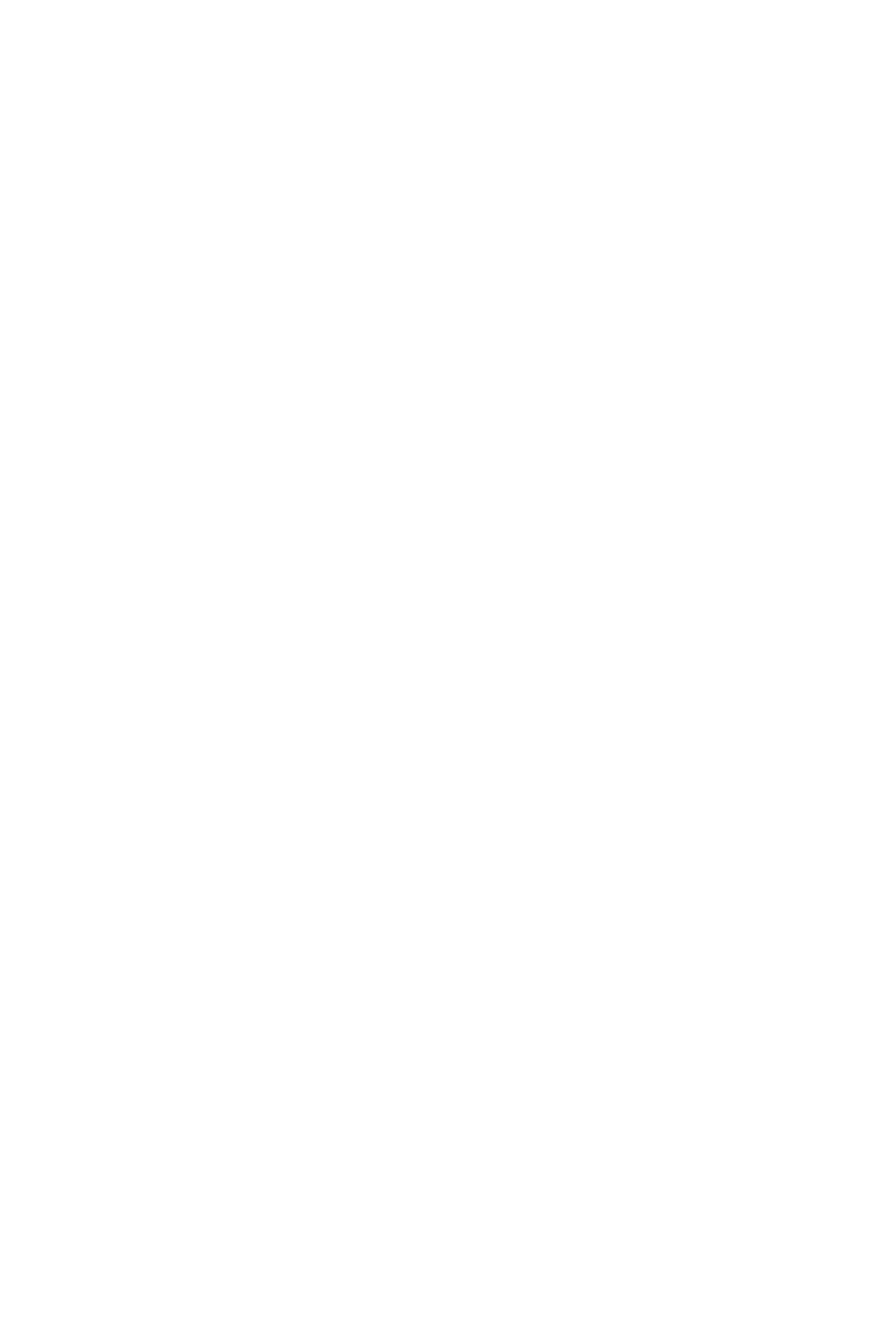
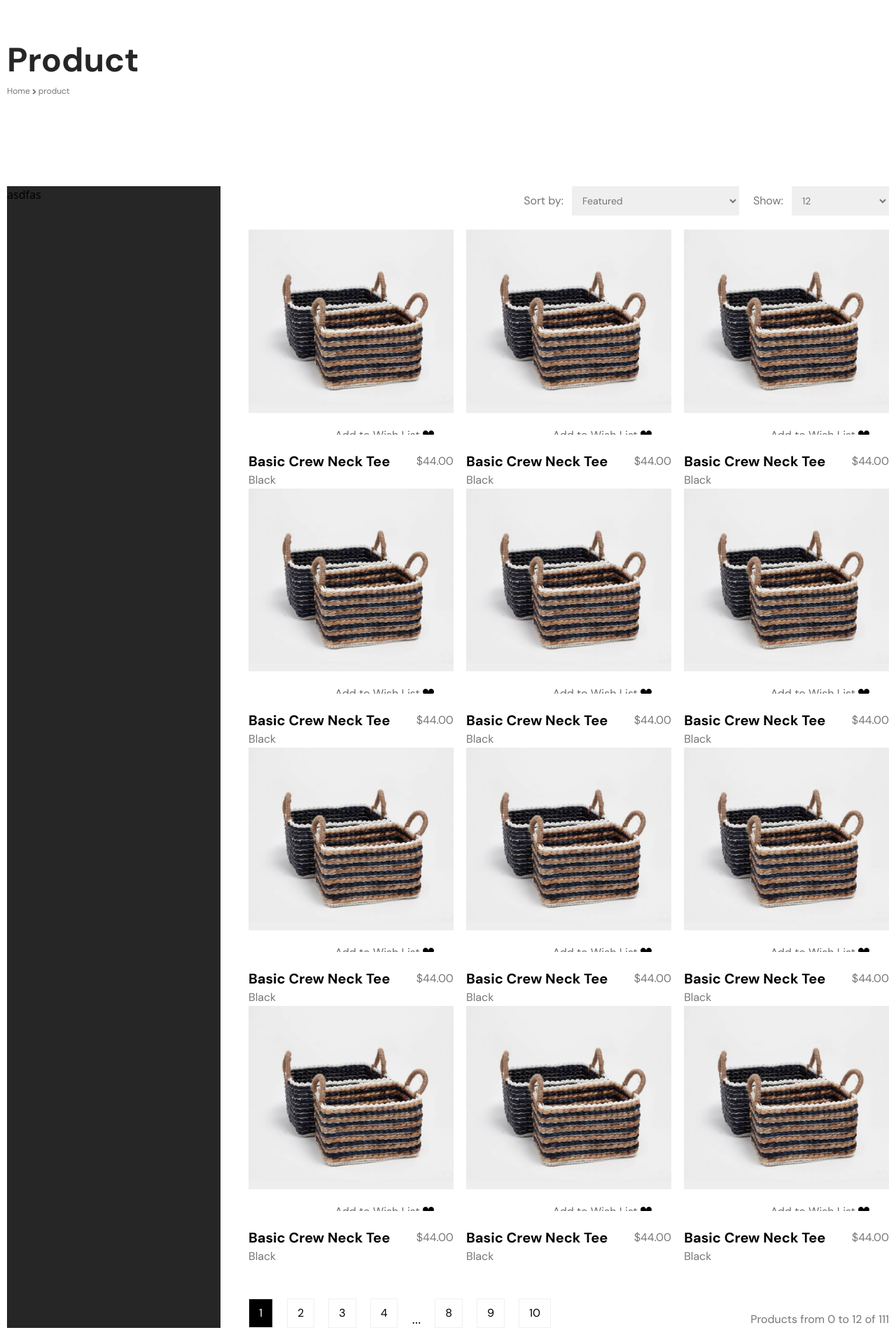
Before and after one commit to junaiyet/obeby, a React (Create React App) app: page /product in a window 1280 px wide. Before the commit this address had no page. Shown: the part 300-2220 px from the top of the page at 70% size. Before the commit the page ends 800 px from the top, so only its background shows below. Built offline with nearby package versions, Linux system fonts and the light colour scheme.

Commit message:
code update

```diff
--- a/package.json
+++ b/package.json
@@ -9,6 +9,7 @@
     "react": "^18.2.0",
     "react-dom": "^18.2.0",
     "react-icons": "^4.7.1",
+    "react-paginate": "^8.1.4",
     "react-router-dom": "^6.4.5",
     "react-scripts": "5.0.1",
     "react-slick": "^0.29.0",
--- a/src/App.js
+++ b/src/App.js
@@ -3,11 +3,14 @@
 import { createBrowserRouter,RouterProvider,Route, Link,createRoutesFromElements } from "react-router-dom";
 import RootLayout from "./component/layout/RootLayout";
 import Home from "./pages/Home";
+import Shope from "./pages/Shope";
 let router =  createBrowserRouter(
   createRoutesFromElements(
     <Route path="/" element={<RootLayout />}>
      <Route index element={<Home/>}></Route>
+     <Route path="/product" element={<Shope  />}></Route>
     </Route>
+    //footer bottom korty hoby and shope ar sort by  show aigula component korty hoby
   )
 );
 function App() {
--- /dev/null
+++ b/src/component/layout/Breadcrumb.js
@@ -0,0 +1,16 @@
+import React from 'react'
+import {FaAngleRight} from 'react-icons/fa'
+import { Link } from 'react-router-dom'
+const Breadcrumb = ({title}) => {
+  return (
+    <div className='my-32'>
+    <h1 className='mb-3 font-dm font-bold text-5xl text-primary capitalize'> {window.location.pathname.split("/")[1]}</h1>
+    <p className='font-dm font-normal text-xs text-[#767676] gap-x-1'>
+    <Link to="/">Home</Link>
+     <FaAngleRight className='inline-block'/>
+      {window.location.pathname.split("/")[1]}</p>
+    </div>
+  )
+}
+
+export default Breadcrumb
--- a/src/component/layout/Footer.js
+++ b/src/component/layout/Footer.js
@@ -100,7 +100,7 @@ const Footer = () => {
               />
             </List>
           </div>
-          <div className="flex sm:w-[30%] w-full justify-center">
+          <div className="flex sm:w-[30%] w-full sm:justify-center">
             <div>
               <h4 className="mb-4 font-dm text-base font-bold">
                 (052) 611-5711 <br /> company@domain.com
--- /dev/null
+++ b/src/component/layout/Pagination.js
@@ -0,0 +1,66 @@
+
+import React, { useEffect, useState } from 'react';
+import ReactPaginate from 'react-paginate';
+import Flex from './Flex';
+import Product from './Product';
+const items = [1, 2, 3, 4, 5, 6, 7, 8, 9, 10, 11, 12, 13, 14,1, 2, 3, 4, 5, 6, 7, 8, 9, 10, 11, 12, 13, 14, 2, 3, 4, 5, 6, 7, 8, 9, 10, 11, 12, 13, 14,1, 2, 3, 4, 5, 6, 7, 8, 9, 10, 11, 12, 13, 14,1, 2, 3, 4, 5, 6, 7, 8, 9, 10, 11, 12, 13, 14,1, 2, 3, 4, 5, 6, 7, 8, 9, 10, 11, 12, 13, 14,, 2, 3, 4, 5, 6, 7, 8, 9, 10, 11, 12, 13, 14,1, 2, 3, 4, 5, 6, 7, 8, 9, 10, 11, 12, 13, 14,];
+
+function Items({ currentItems }) {
+  return (
+    <>
+      {currentItems &&
+        currentItems.map((item) => (
+          <div className='md:w-[49%] lg:w-[32%]'>
+        <Product  src="assets/p-1.png"  badge={false}/>
+
+          </div>
+        ))}
+    </>
+  );
+}
+
+const Pagination = ({ itemsPerPage  }) => {
+    const [itemOffset, setItemOffset] = useState(0);
+    const [itemSelected, setItemselected] = useState(0);
+
+    const endOffset = itemOffset + itemsPerPage;
+    console.log(`Loading items from ${itemOffset} to ${endOffset}`);
+    const currentItems = items.slice(itemOffset, endOffset);
+    const pageCount = Math.ceil(items.length / itemsPerPage);
+    const handlePageClick = (event) => {
+      const newOffset = (event.selected * itemsPerPage) % items.length;
+      console.log(
+        `User requested page number ${event.selected}, which is offset ${newOffset}`
+      );
+      setItemselected(event.selected)
+      setItemOffset(newOffset);
+    };
+
+    return (
+      <>
+      <Flex className="flex flex-wrap justify-between">
+        <Items currentItems={currentItems} />
+
+      </Flex>
+        <ReactPaginate
+           breakLabel="..."
+          onPageChange={handlePageClick}
+          pageRangeDisplayed={4}
+          pageCount={pageCount}
+          renderOnZeroPageCount={null}
+          previousClassName="hidden"
+          previousLinkClassName="page-link"
+          nextClassName="hidden"
+          nextLinkClassName="page-link"
+          pageClassName="inline-block border border-solid border-[#f0f0f0] py-2 px-3.5 font-dm font-normal font-sm "
+
+        //   pageLinkClassName="inline-block border border-solid border-[#f0f0f0] py-2 px-3.5 font-dm font-normal font-sm bg-[#000] text-[#fff]"
+          containerClassName="flex flex-wrap gap-x-5 gap-y-3.5 md:gap-y-0 items-end mt-12"
+          activeClassName=" inline-block border border-solid border-[#f0f0f0] py-2 px-3.5 font-dm font-normal font-sm bg-[#000] text-[#fff]"
+        />
+             <p className='lg:absolute lg:right-0 lg:bottom-0 font-dm font-normal fon-sm text-[#767676] md:mt-0 mt-2.5'>Products from {itemOffset} to {itemOffset+ itemsPerPage} of {items.length}</p>
+      </>
+    );
+}
+
+export default Pagination
--- a/src/component/layout/Product.js
+++ b/src/component/layout/Product.js
@@ -8,7 +8,7 @@ function Product({src,badge}) {
   return (
     <>
         <div className='relative overflow-y-hidden group cursor-pointer'>
-        <Image imgsrc={src}/>
+        <Image className="w-full" imgsrc={src}/>
         {badge && <Badge title="New"/>}
         <div className="h-40 bg-[#fff] absolute left-0 bottom-[-44%] lg:max-xl:bottom-[-85%] w-full py-5 px-7 group-hover:bottom-0 duration-300">
          <Flex className="flex gap-x-1 justify-end items-center">
--- /dev/null
+++ b/src/pages/Shope.js
@@ -0,0 +1,51 @@
+import React, { useState } from 'react'
+import Breadcrumb from '../component/layout/Breadcrumb'
+import Container from '../component/layout/Container'
+import Flex from '../component/layout/Flex'
+import Pagination from '../component/layout/Pagination'
+
+
+
+const Shope = () => {
+    let [showNumber,setShowNumber] = useState(12)
+   let handlePaginationchange =(e)=>{
+    setShowNumber(+e.target.value)
+   }
+
+  return (
+    <div>
+        <Container>
+         <Breadcrumb />
+         <Flex className="flex gap-x-10">
+            <div className="w-[25%] bg-primary">asdfas</div>
+            <div className="w-[75%] relative">
+            <div className="flex flex-wrap gap-x-5 gap-y-4 md:gap-y-0  justify-end mb-5">
+                 <div className="flex  gap-3 items-center font-dm font-normal text-base">
+                        <label for="countries" class=" text-[#767676]"> Sort by:</label>
+                        <select id="countries" class="md:w-[239px]  border border-[#f0f0f0] text-[#767676] text-sm   focus:border-black-500 block p-2.5 ">
+                        <option selected>Featured</option>
+                        <option value="US">United States</option>
+                        <option value="CA">Canada</option>
+                        <option value="FR">France</option>
+                        <option value="DE">Germany</option>
+                        </select>
+                </div>
+                 <div className="flex  gap-3 items-center font-dm font-normal text-base">
+                        <label for="countries" class=" text-[#767676]"> Show:</label>
+                        <select onChange={handlePaginationchange} id="countries" class="w-[139px]  border border-[#f0f0f0] text-[#767676] text-sm   focus:border-black-500 block p-2.5 ">
+                        <option  value="12">12</option>
+                        <option value="24">24</option>
+                        <option value="48">48</option>
+                        </select>
+                </div>
+                </div>
+
+                <Pagination itemsPerPage={showNumber} />
+            </div>
+         </Flex>
+        </Container>
+    </div>
+  )
+}
+
+export default Shope
```
Also changed, not shown: 1 other file (tests, documents, lock files or other folders).
